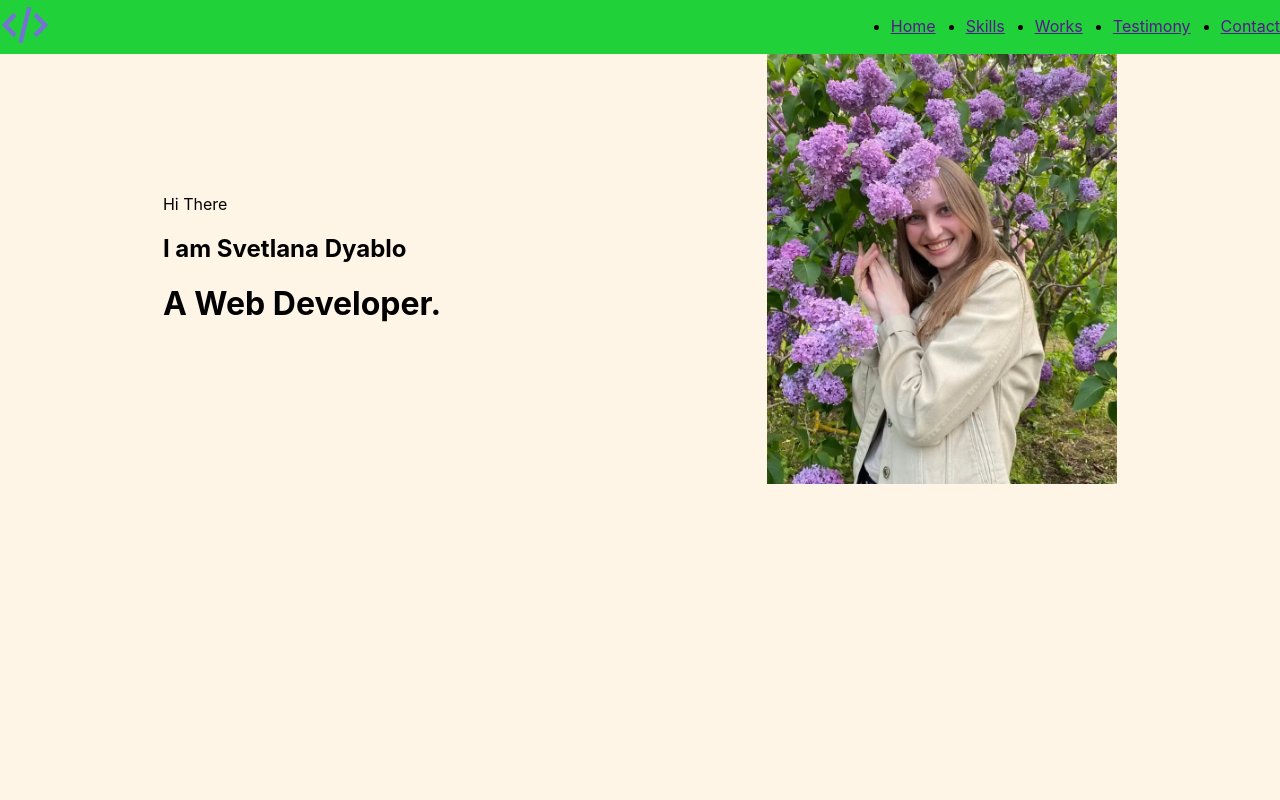
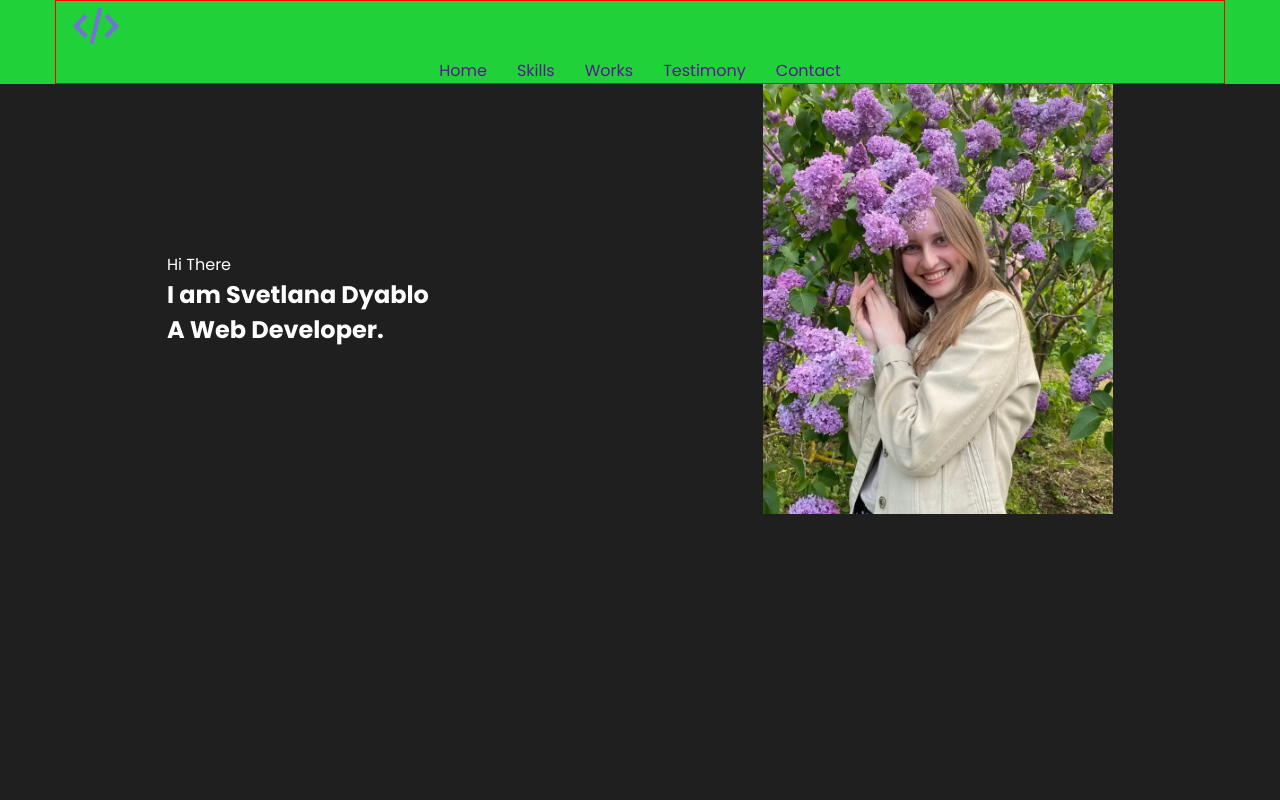
Before and after one commit to Moi-glaza-vezde/portfolio1, a React app: page / in a window 1280 px wide. Shown: the top 800 px of the page. Built offline with nearby package versions, Linux system fonts and the light colour scheme.

Commit message:
globalStyld and theme

```diff
--- a/public/index.html
+++ b/public/index.html
@@ -6,6 +6,11 @@
       <meta name="viewport" content="width=device-width, initial-scale=1" />
       <meta name="theme-color" content="#000000" />
       <meta name="description" content="Web site created using create-react-app" />
+      <link rel="preconnect" href="https://fonts.googleapis.com" />
+      <link rel="preconnect" href="https://fonts.gstatic.com" crossorigin />
+      <link
+         href="https://fonts.googleapis.com/css2?family=Josefin+Sans:ital,wght@0,100..700;1,100..700&family=Poppins:ital,wght@0,100;0,200;0,300;0,400;0,500;0,600;0,700;0,800;0,900;1,100;1,200;1,300;1,400;1,500;1,600;1,700;1,800;1,900&display=swap"
+         rel="stylesheet" />
       <link rel="apple-touch-icon" href="%PUBLIC_URL%/logo192.png" />
       <!--
       manifest.json provides metadata used when your web app is installed on a
--- /dev/null
+++ b/src/components/Container.tsx
@@ -0,0 +1,11 @@
+import React from 'react';
+import styled from 'styled-components';
+
+export const Container = styled.div`
+   max-width: 1170px;
+   width: 100%;
+   min-height: 100%;
+   padding: 0 15px;
+   margin: 0 auto;
+   border: 1px solid red;
+`;
--- a/src/index.tsx
+++ b/src/index.tsx
@@ -3,14 +3,14 @@ import ReactDOM from 'react-dom/client';
 import './index.css';
 import App from './App';
 import reportWebVitals from './reportWebVitals';
+import { GlobalStyled } from './stryled/Clobal.styled';
 
-const root = ReactDOM.createRoot(
-  document.getElementById('root') as HTMLElement
-);
+const root = ReactDOM.createRoot(document.getElementById('root') as HTMLElement);
 root.render(
-  <React.StrictMode>
-    <App />
-  </React.StrictMode>
+   <React.StrictMode>
+      <GlobalStyled />
+      <App />
+   </React.StrictMode>
 );
 
 // If you want to start measuring performance in your app, pass a function
--- a/src/layout/footer/Footer.tsx
+++ b/src/layout/footer/Footer.tsx
@@ -11,22 +11,37 @@ export const Footer = () => {
             <SocialList>
                <SocialItem>
                   <SocialIconLink>
-                     <Icon iconId={'instagram'} height={'21px'} width={'21px'} viewBox={'21px'} />
+                     <Icon
+                        iconId={'instagram'}
+                        height={'21px'}
+                        width={'21px'}
+                        viewBox={'0 0 21 21'}
+                     />
                   </SocialIconLink>
                </SocialItem>
                <SocialItem>
                   <SocialIconLink>
-                     <Icon iconId={'telegram'} height={'21px'} width={'21px'} viewBox={'21px'} />
+                     <Icon
+                        iconId={'telegram'}
+                        height={'21px'}
+                        width={'21px'}
+                        viewBox={'0 0 21 21'}
+                     />
                   </SocialIconLink>
                </SocialItem>
                <SocialItem>
                   <SocialIconLink>
-                     <Icon iconId={'vk'} height={'21px'} width={'21px'} viewBox={'21px'} />
+                     <Icon iconId={'vk'} height={'21px'} width={'21px'} viewBox={'0 0 21 21'} />
                   </SocialIconLink>
                </SocialItem>
                <SocialItem>
                   <SocialIconLink>
-                     <Icon iconId={'linkedIn'} height={'21px'} width={'21px'} viewBox={'21px'} />
+                     <Icon
+                        iconId={'linkedIn'}
+                        height={'21px'}
+                        width={'21px'}
+                        viewBox={'0 0 21 21'}
+                     />
                   </SocialIconLink>
                </SocialItem>
             </SocialList>
--- a/src/layout/header/Header.tsx
+++ b/src/layout/header/Header.tsx
@@ -2,14 +2,17 @@ import React from 'react';
 import styled from 'styled-components';
 import { Logo } from '../../components/logo/Logo';
 import { Menu } from '../../components/menu/Menu';
+import { Container } from '../../components/Container';
 
 const items = ['Home', 'Skills', 'Works', 'Testimony', 'Contact'];
 
 export const Header = () => {
    return (
       <StyledHeader>
-         <Logo />
-         <Menu menuItems={items} />
+         <Container>
+            <Logo />
+            <Menu menuItems={items} />
+         </Container>
       </StyledHeader>
    );
 };
--- a/src/layout/sections/main/Main.tsx
+++ b/src/layout/sections/main/Main.tsx
@@ -19,7 +19,7 @@ export const Main = () => {
    );
 };
 
-const StyledMain = styled.div`
+const StyledMain = styled.section`
    min-height: 100vh;
    background-color: #fff5e7;
 `;
--- /dev/null
+++ b/src/stryled/Clobal.styled.tsx
@@ -0,0 +1,49 @@
+//import React from 'react';
+import { createGlobalStyle } from 'styled-components';
+import { thems } from './Theme';
+
+export const GlobalStyled = createGlobalStyle`
+
+
+*,
+*::before,
+*::after{
+margin: 0;
+padding: 0;
+box-sizing: border-box;
+
+}
+
+
+
+body{
+
+	margin: 0;
+  font-family: 'Poppins',  -apple-system, BlinkMacSystemFont, 'Segoe UI', 'Roboto', 'Oxygen',
+    'Ubuntu', 'Cantarell', 'Fira Sans', 'Droid Sans', 'Helvetica Neue',
+    sans-serif;
+  -webkit-font-smoothing: antialiased;
+  -moz-osx-font-smoothing: grayscale;
+  color: ${thems.colors.font};
+}
+
+	a{
+		text-decoration:none
+	}
+
+	ul{
+		list-style: none;
+	}
+	button{
+		background-color: unset;
+		border: none;
+	}
+
+	section:nth-of-type(odd){
+		background-color: ${thems.colors.primaryBg};
+	}
+	section:nth-of-type(even){
+		background-color: ${thems.colors.secondaryBg};
+	}
+
+`;
--- /dev/null
+++ b/src/stryled/Theme.tsx
@@ -0,0 +1,11 @@
+import React from 'react';
+
+export const thems = {
+   colors: {
+      primaryBg: '#1F1F20',
+      secondaryBg: '#252527',
+      accent: '#7572D5',
+
+      font: '#fff',
+   },
+};
```
